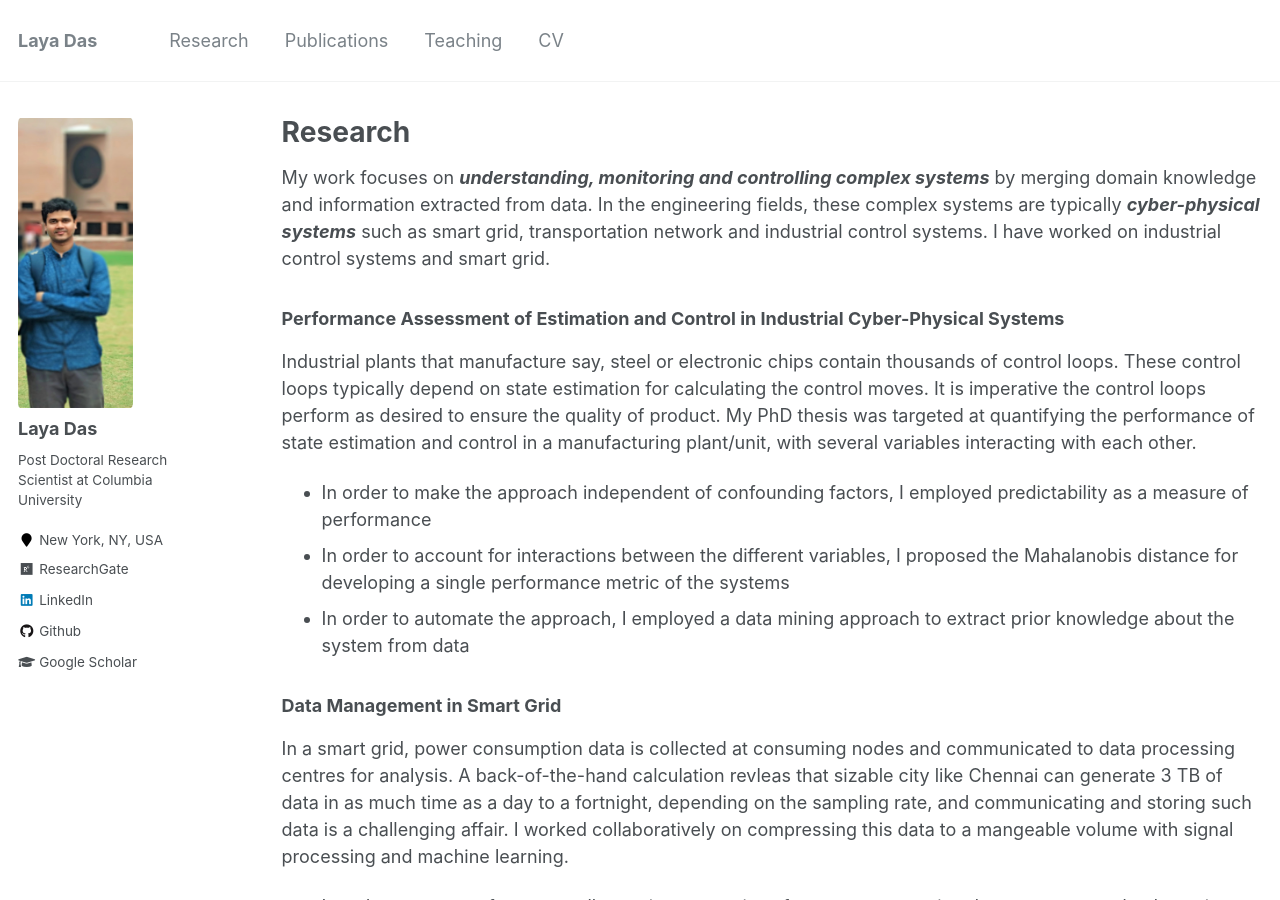
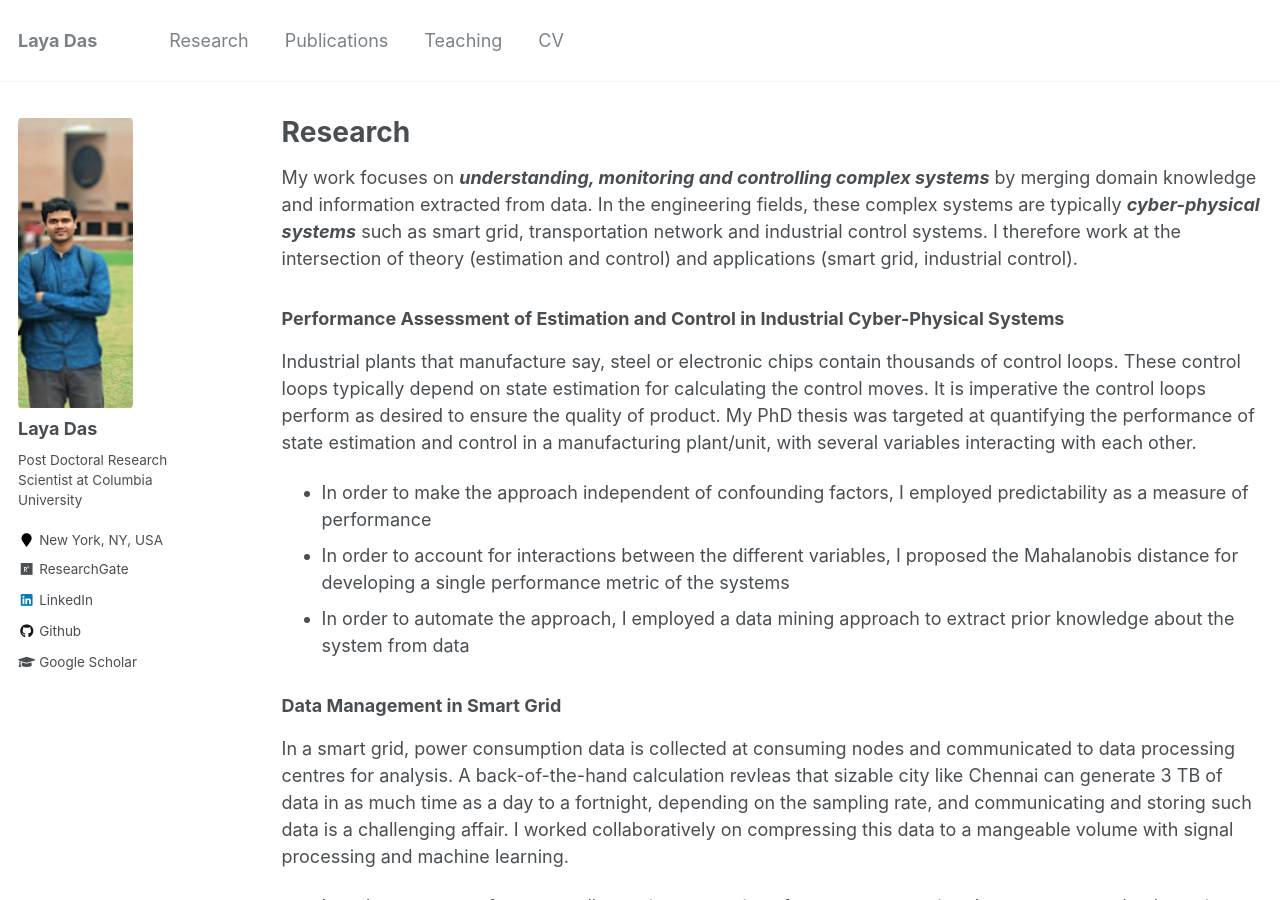
Before and after one commit to layadas/layadas.github.io, a Jekyll site: the page built from _pages/research.md, in a window 1280 px wide and 900 px high. Built offline with Jekyll 4.4.1, drawn with Linux system fonts in a browser that asks for light colours.

Commit message:
Update research.md

```diff
--- a/_pages/research.md
+++ b/_pages/research.md
@@ -6,8 +6,8 @@ author_profile: true
 ---
 
 My work focuses on ***understanding, monitoring and controlling complex systems*** by merging domain knowledge and information extracted from data. In the engineering fields,
-these complex systems are typically ***cyber-physical systems*** such as smart grid, transportation network and industrial control systems. I have worked on industrial control systems
-and smart grid.
+these complex systems are typically ***cyber-physical systems*** such as smart grid, transportation network and industrial control systems. I therefore work at the intersection of
+theory (estimation and control) and applications (smart grid, industrial control).
 
 ### Performance Assessment of Estimation and Control in Industrial Cyber-Physical Systems
 Industrial plants that manufacture say, steel or electronic chips contain thousands of control loops. These control loops typically depend on state estimation for calculating the
```
